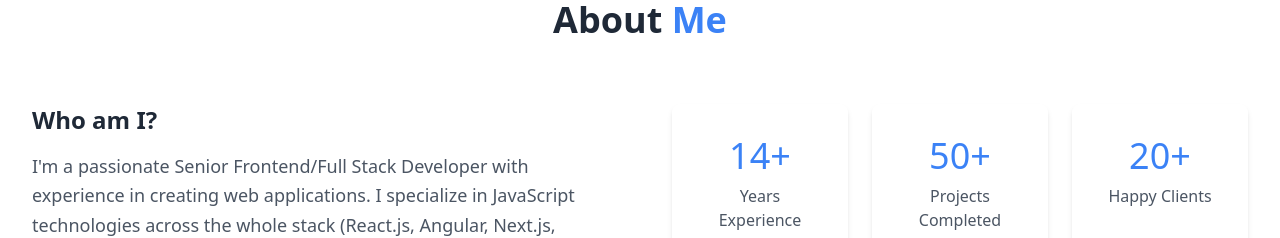
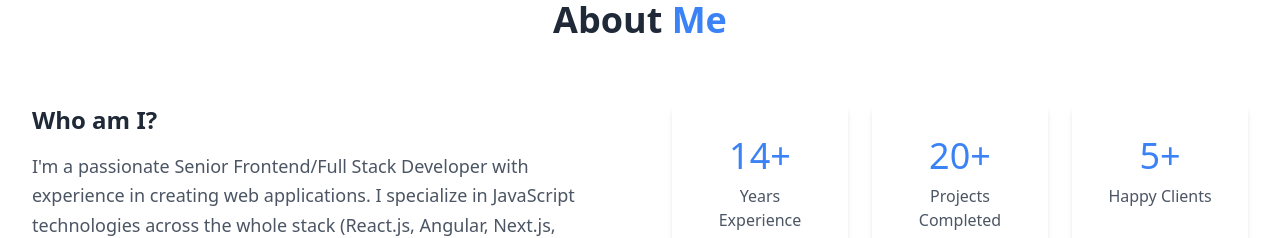
Before and after one commit to ajay3009/portfolio, a React (Vite) app: page / in a window 1280 px wide. Shown: the part 880-1118 px from the top of the page. Built offline with nearby package versions, Linux system fonts and the light colour scheme.

Commit message:
Numbering fixed

```diff
--- a/src/components/sections/About.jsx
+++ b/src/components/sections/About.jsx
@@ -41,11 +41,11 @@
                 <p className="text-gray-600">Years Experience</p>
               </div>
               <div className="bg-white p-8 rounded-lg shadow-md text-center transform hover:-translate-y-2 transition-transform">
-                <h4 className="text-4xl text-primary mb-2">50+</h4>
+                <h4 className="text-4xl text-primary mb-2">20+</h4>
                 <p className="text-gray-600">Projects Completed</p>
               </div>
               <div className="bg-white p-8 rounded-lg shadow-md text-center transform hover:-translate-y-2 transition-transform">
-                <h4 className="text-4xl text-primary mb-2">20+</h4>
+                <h4 className="text-4xl text-primary mb-2">5+</h4>
                 <p className="text-gray-600">Happy Clients</p>
               </div>
             </div>
```
